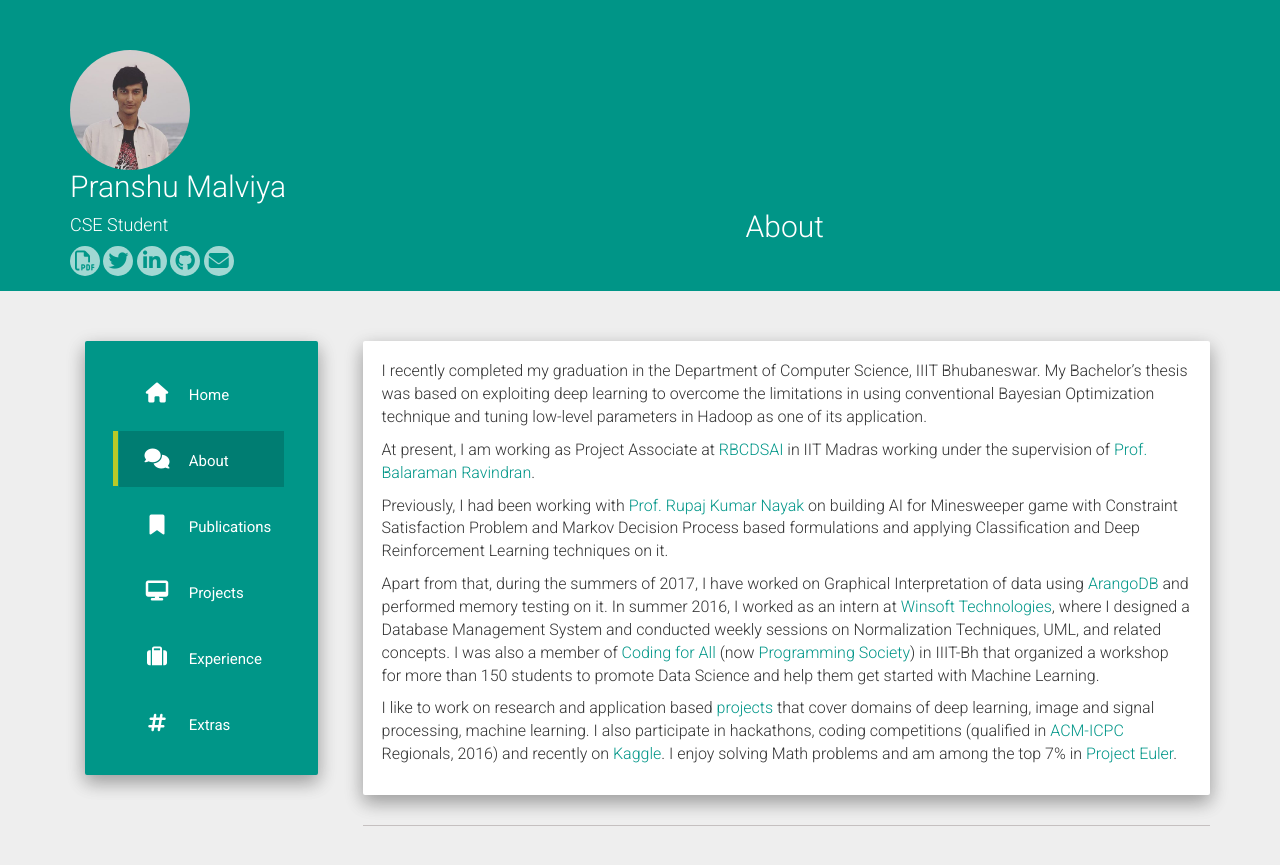
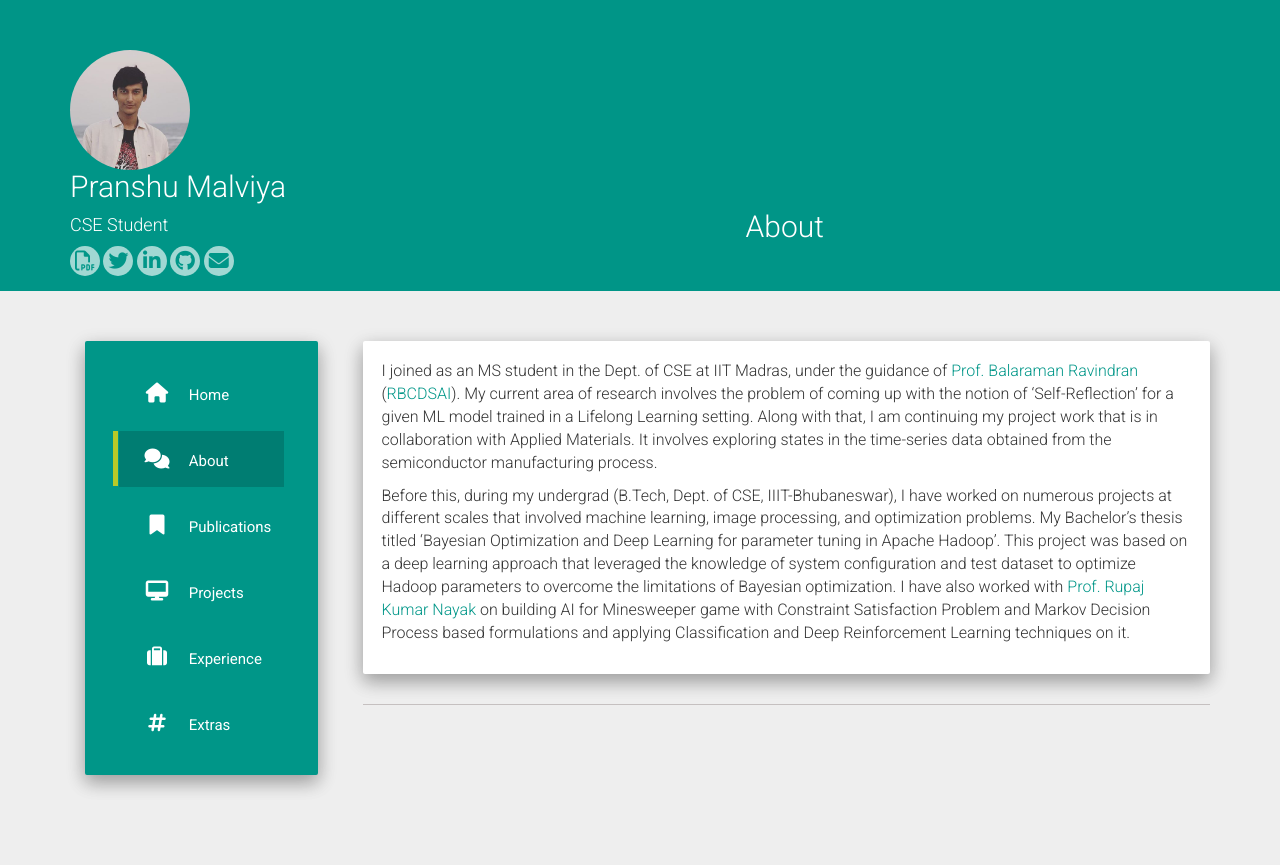
Before and after one commit to pranshu28/pranshu28.github.io, a Jekyll site: the page built from about.md, in a window 1280 px wide. Shown: the top 865 px of the page. Built offline with Jekyll 4.4.1, drawn with Linux system fonts in a browser that asks for light colours; nearby versions of some CDN libraries.

Commit message:
Update about.md

```diff
--- a/about.md
+++ b/about.md
@@ -4,12 +4,6 @@
 permalink: /about/
 ---
 
-I recently completed my graduation in the Department of Computer Science, IIIT Bhubaneswar. My Bachelor's thesis was based on exploiting deep learning to overcome the limitations in using conventional Bayesian Optimization technique and tuning low-level parameters in Hadoop as one of its application.
+I joined as an MS student in the Dept. of CSE at IIT Madras, under the guidance of [Prof. Balaraman Ravindran](http://www.cse.iitm.ac.in/~ravi/) ([RBCDSAI](https://rbc-dsai.iitm.ac.in/)). My current area of research involves the problem of coming up with the notion of 'Self-Reflection' for a given ML model trained in a Lifelong Learning setting. Along with that, I am continuing my project work that is in collaboration with Applied Materials. It involves exploring states in the time-series data obtained from the semiconductor manufacturing process.
 
-At present, I am working as Project Associate at [RBCDSAI](https://rbc-dsai.iitm.ac.in/) in IIT Madras working under the supervision of [Prof. Balaraman Ravindran](http://www.cse.iitm.ac.in/~ravi/).
-
-Previously, I had been working with [Prof. Rupaj Kumar Nayak](https://sites.google.com/a/iiit-bh.ac.in/r-k-nayak/) on building AI for Minesweeper game with Constraint Satisfaction Problem and Markov Decision Process based formulations and applying Classification and Deep Reinforcement Learning techniques on it.
-
-Apart from that, during the summers of 2017, I have worked on Graphical Interpretation of data using [ArangoDB](goo.gl/wWLbmV) and performed memory testing on it. In summer 2016, I worked as an intern at [Winsoft Technologies](http://www.winsoftech.com/), where I designed a Database Management System and conducted weekly sessions on Normalization Techniques, UML, and related concepts. I was also a member of [Coding for All](https://www.facebook.com/C4AIIITBH/) (now [Programming Society](https://www.facebook.com/psocietyiiitbh)) in IIIT-Bh that organized a workshop for more than 150 students to promote Data Science and help them get started with Machine Learning.
-
-I like to work on research and application based [projects](/projects/) that cover domains of deep learning, image and signal processing, machine learning. I also participate in hackathons, coding competitions (qualified in [ACM-ICPC ](http://acm.iitkgp.ac.in/)Regionals, 2016) and recently on [Kaggle](https://www.kaggle.com/pranshu2). I enjoy solving Math problems and am among the top 7% in [Project Euler](https://projecteuler.net/).
+Before this, during my undergrad (B.Tech, Dept. of CSE, IIIT-Bhubaneswar), I have worked on numerous projects at different scales that involved machine learning, image processing, and optimization problems. My Bachelor's thesis titled 'Bayesian Optimization and Deep Learning for parameter tuning in Apache Hadoop'. This project was based on a deep learning approach that leveraged the knowledge of system configuration and test dataset to optimize Hadoop parameters to overcome the limitations of Bayesian optimization. I have also worked with [Prof. Rupaj Kumar Nayak](https://sites.google.com/a/iiit-bh.ac.in/r-k-nayak/) on building AI for Minesweeper game with Constraint Satisfaction Problem and Markov Decision Process based formulations and applying Classification and Deep Reinforcement Learning techniques on it.
```
